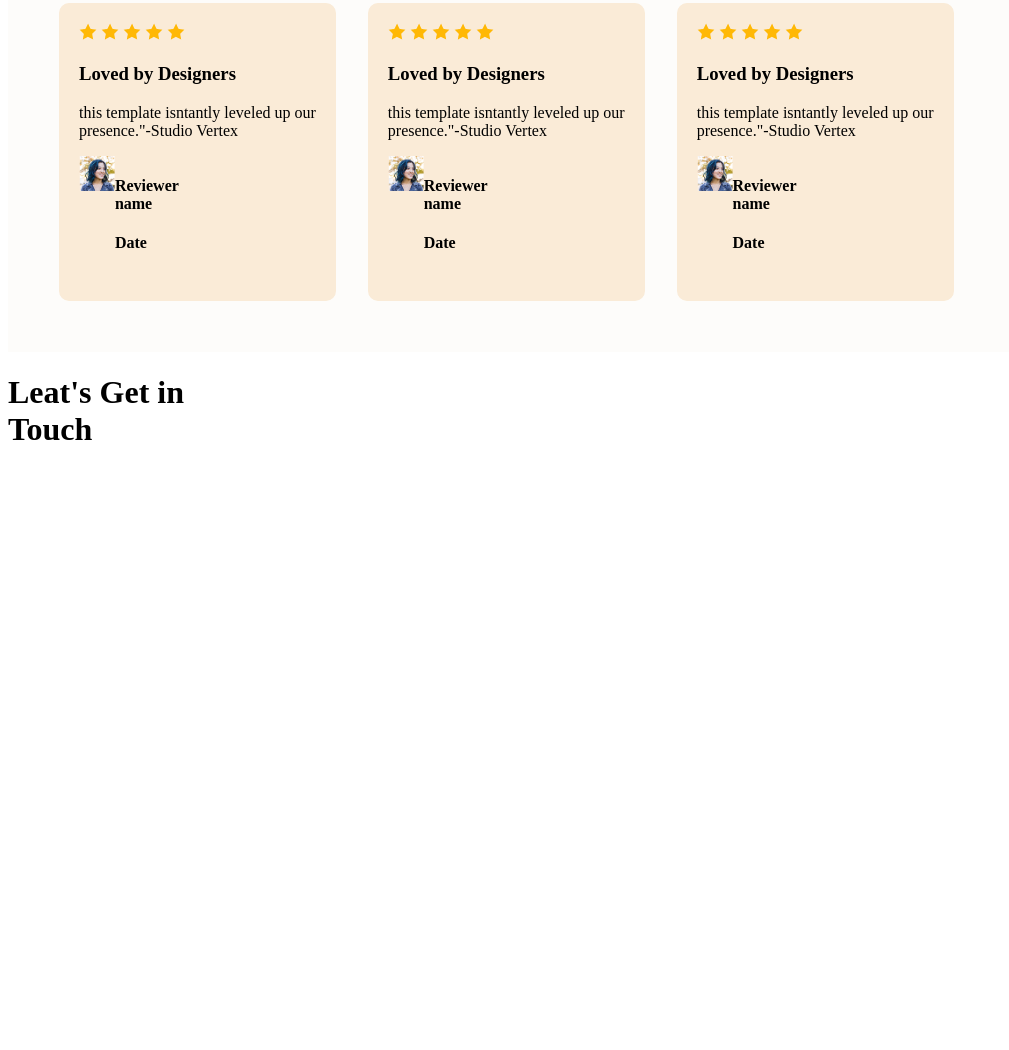
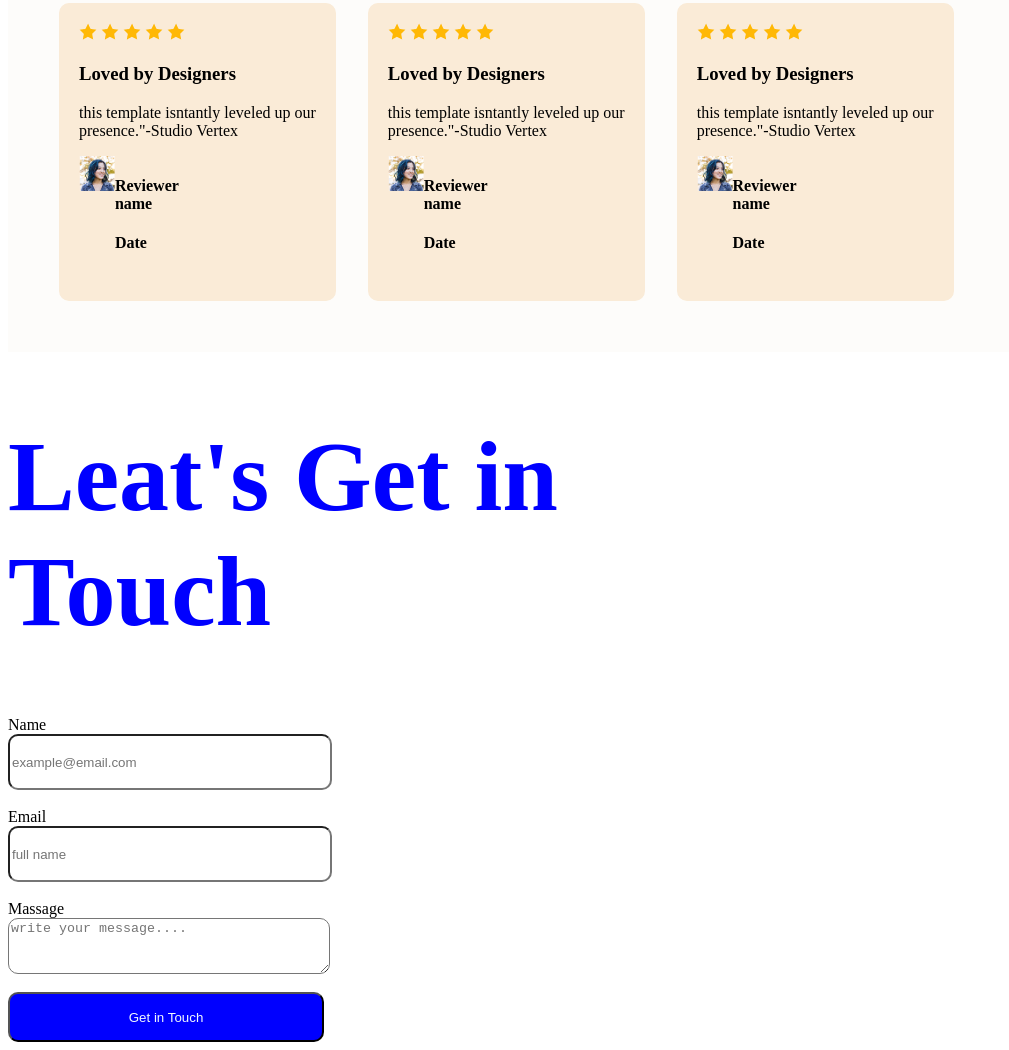
Before and after one commit to MUNNA-Boss/first-assignment, a plain HTML site: page assign.html in a window 1280 px wide. Shown: the part 1713-2763 px from the top of the page, without its empty margins (0-1009 px from the left). Before the commit the page ends 2182 px from the top, so only its background shows below. Drawn offline with Linux system fonts and the light colour scheme.

Commit message:
add footer but display flex not working

```diff
--- a/assign.html
+++ b/assign.html
@@ -115,8 +115,20 @@
 
     </main>
     <footer>
-<h1>Leat's Get in <br>Touch</h1>
-
+        <div class="footer-colum">
+        <h1 class="touch">Leat's Get in <br>Touch</h1>
+        </div>
+        <div class="footer-colum">
+        <form action="">
+            Name
+            <input type="email" name="Email" id="Email" placeholder="example@email.com"><br>
+            Email
+            <input type="name" name="Name" id="Name" placeholder="full name"><br>
+            Massage
+            <textarea name="Massage" id="Massage" cols="30" rows="10" placeholder="write your message...."></textarea><br>
+            <input class="type" type="submit" value="Get in Touch">
+        </form>
+        </div>
     </footer>
 </body>
 </html>
--- a/styles/design.css
+++ b/styles/design.css
@@ -106,3 +106,38 @@ border-radius: 10px;
     background-color: lch(98.99% 1.06 90.71);
 
 }
+.footer-colum{
+    width: 50%;
+
+}
+.footer{
+    display: flex;
+    padding: 135px 250px;
+    gap: 100px;
+
+}
+input{
+    width: 50%;
+    height: 50px;
+    border-radius: 10px;
+    display: block;
+    gap: 20px;
+
+}
+textarea{
+    width: 50%;
+    height: 50px;
+    border-radius: 10px;
+    display: block;
+    gap: 20px;
+
+}
+.touch{
+    font-size: 100px;
+    color: blue;
+}
+.type{
+    background-color: blue;
+    font:25px;
+    color: aliceblue;
+}
```
